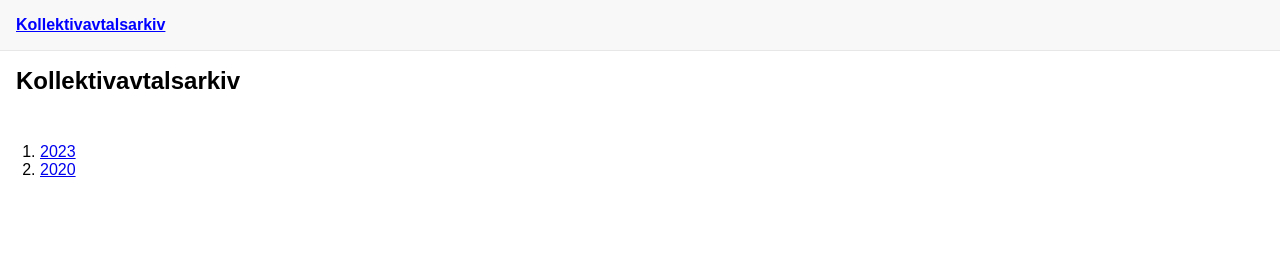
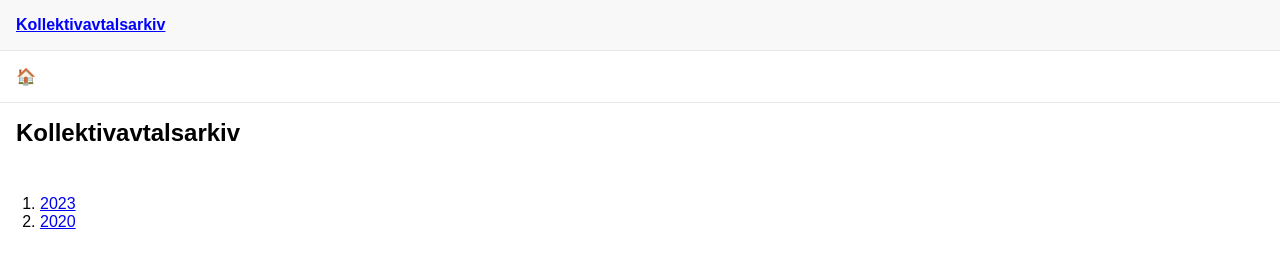
Before and after one commit to kollektivavtal/kollektivavtal.github.io, an Eleventy site: page index.njk in a window 1280 px wide. Built offline with nearby package versions, Linux system fonts and the light colour scheme; Eleventy itself is replaced by a stand-in of ours; files that its build step writes are made by us from their sources.

Commit message:
Add breadcrumbs

```diff
--- a/index.njk
+++ b/index.njk
@@ -13,10 +13,20 @@ years: ["2023", "2020"]
 
   <body>
 
-    <nav>
+    <nav aria-label="Navigeringsfältet">
       <a href="/">
         Kollektivavtalsarkiv
       </a>
+    </nav>
+
+    <nav aria-label="Brödsmulor">
+      <ol>
+        <li>
+          <a href="/">
+            🏠
+          </a>
+        </li>
+      </ol>
     </nav>
 
     <header>
--- a/style.scss
+++ b/style.scss
@@ -3,19 +3,51 @@ body {
   margin: 0;
 }
 
-nav {
+nav[aria-label="Navigeringsfältet"] {
   display: flex;
   background-color: #f8f8f8;
   border-bottom: 1px solid #e7e7e7;
   padding: 1rem;
 }
 
-nav a[href] {
+nav[aria-label="Navigeringsfältet"] a[href] {
   color: blue;
   font-size: 16px;
   font-weight: bold;
   margin: 0;
   padding: 0;
+}
+
+nav[aria-label="Brödsmulor"] {
+  background-color: #fff;
+  border-bottom: 1px solid #e7e7e7;
+  padding: 1rem;
+}
+
+nav[aria-label="Brödsmulor"] ol {
+  display: flex;
+  flex-direction: row;
+  list-style-type: none;
+  margin: 0;
+  padding: 0;
+}
+
+nav[aria-label="Brödsmulor"] li::after {
+  color: #cecece;
+  content: "/";
+  margin: 0 0.5rem;
+}
+
+nav[aria-label="Brödsmulor"] li:last-child::after {
+  content: "";
+}
+
+nav[aria-label="Brödsmulor"] a[href] {
+  color: blue;
+}
+
+nav[aria-label="Brödsmulor"] li:first-child a[href] {
+  text-decoration: none;
 }
 
 header {
```
